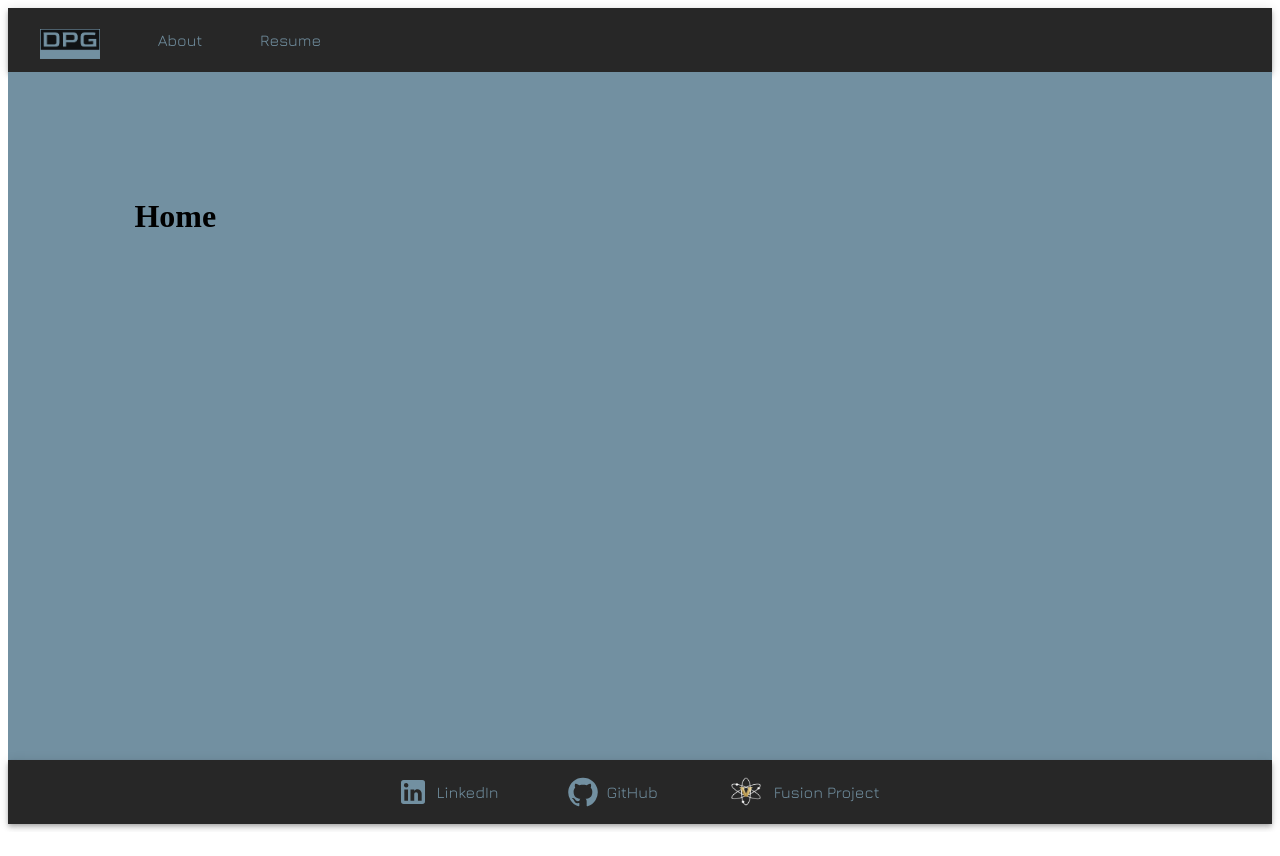
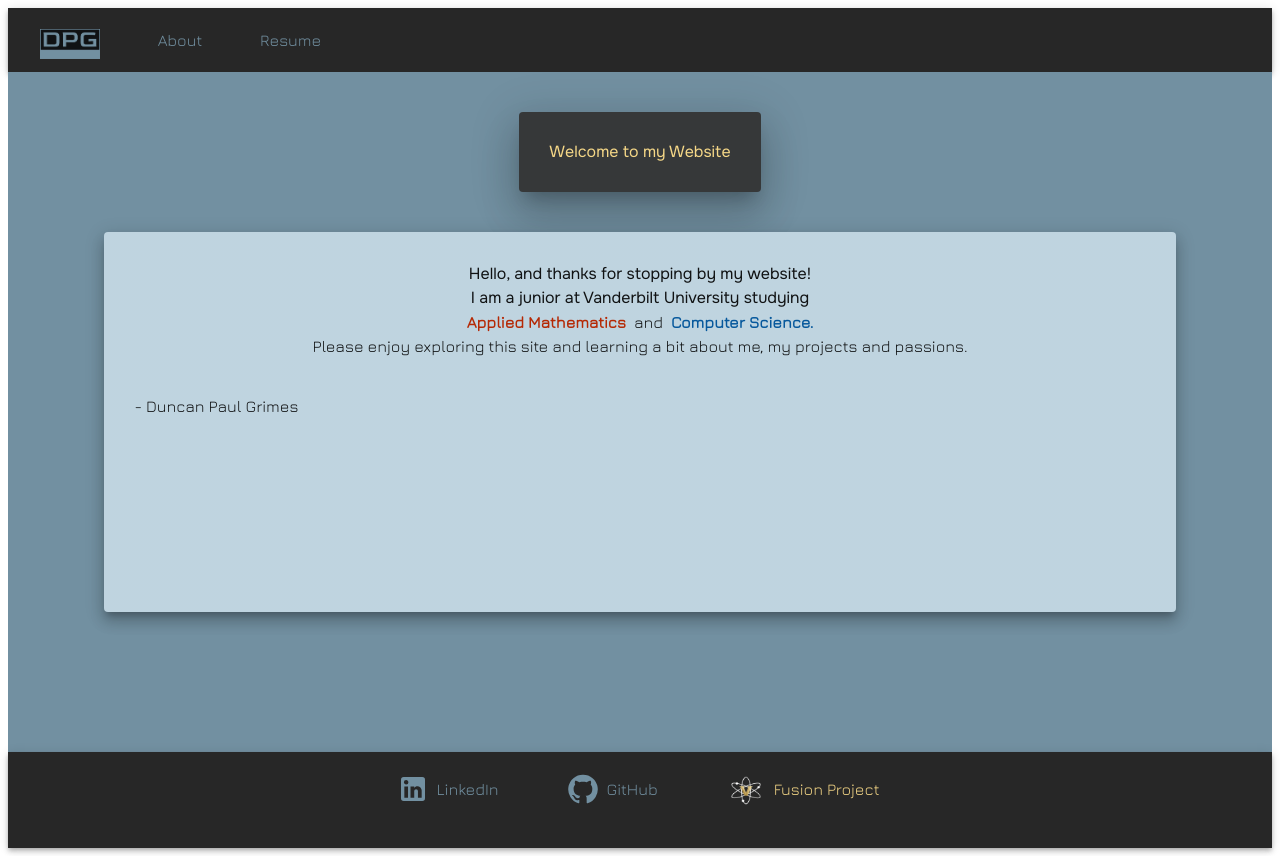
Before and after one commit to duncangrimes/dpg-website, a Next.js app: page / in a window 1280 px wide. Before the commit the page ends 832 px from the top, so only its background shows below. Built offline with nearby package versions, Linux system fonts and the light colour scheme.

Commit message:
resume viewable

```diff
--- /dev/null
+++ b/components/BigPaper.js
@@ -0,0 +1,10 @@
+import {Paper, Typography} from "@mui/material";
+import TitleBox from "./TitleBox";
+
+export default function BigPaper({height , children}) {
+    return (
+    <Paper className="bigPaper" elevation={10} sx={{backgroundColor: 'primary.light', height: height}}>
+            {children}
+        </Paper>
+    )
+}
--- a/components/Footer.js
+++ b/components/Footer.js
@@ -1,4 +1,4 @@
-import {AppBar, Box, Button, Stack, SvgIcon, Toolbar, Typography} from "@mui/material";
+import {AppBar, Box, Button, Container, Stack, SvgIcon, Toolbar, Typography} from "@mui/material";
 import LinkedInIcon from '@mui/icons-material/LinkedIn';
 import GitHubIcon from '@mui/icons-material/GitHub';
 import '../styles/styles.css';
@@ -6,9 +6,9 @@ import '../styles/styles.css';
 import * as React from "react";
 
 export default function Footer() {
-    return <AppBar className="appBar" position="static" sx={{bottom: 0}}>
+    return <AppBar className="appBar" position="static" sx={{height: '12vh',bottom: 0}}>
             <Toolbar sx={{justifyContent: 'center'}}>
-                <Stack direction="row" spacing="7vh">
+                <Stack sx={{padding: '1vh'}} direction="row" spacing="7vh">
                     <Button variant="text" color="inherit" startIcon={<LinkedInIcon style={{color: "#7290a1", fontSize: "32px"}}/>}
                             href="https://www.linkedin.com/in/duncan-grimes-a84641230/">
                         <Typography className="buttonText">LinkedIn</Typography>
@@ -17,10 +17,10 @@ export default function Footer() {
                             href="https://github.com/duncangrimes">
                         <Typography className="buttonText">GitHub</Typography>
                     </Button>
-                    <Button variant="text" startIcon ={<img src ="fusion-logo.png" alt= "fusion-logo" width = '40px'/>}
-                    href = "https://www.vanderbiltfusion.org/">
-                        <Typography className="buttonText">Fusion Project</Typography>
-                    </Button>
+                        <Button variant="text" startIcon ={<img style={{paddingTop: '5px'}} src ="fusion-logo.png"  alt="fusion-logo" width = '40px'/>}
+                        href = "https://www.vanderbiltfusion.org/">
+                            <Typography className="fusionButtonText" sx={{}}>Fusion Project</Typography>
+                        </Button>
                 </Stack>
             </Toolbar>
         </AppBar>
--- a/components/Layout.js
+++ b/components/Layout.js
@@ -3,36 +3,15 @@ import Footer from "./Footer";
 import {Box} from "@mui/material";
 import {createTheme, ThemeProvider} from "@mui/material/styles";
 import '@fontsource/jura';
+import theme from './theme.js';
 
-
-const theme = createTheme({
-    palette: {
-        mode: 'dark',
-        main: '#3b5257',
-        background: {
-            default: '#7290a1',
-        }
-    },
-    typography: {
-        fontFamily: 'Jura'
-    },
-    components: {
-        MuiAppBar: {
-            styleOverrides: {
-                root: {
-                    width: '100%',
-                }
-            }
-        }
-    }}
-)
 const Layout = ({children}) => {
     return (
         <ThemeProvider theme={theme}>
         <div className="content"
              style={{ display: 'flex', flexDirection: 'column'}}>
             <Navbar />
-            <Box sx={{height: "86vh", backgroundColor: 'background.default'}}>
+            <Box sx={{backgroundColor: 'primary.main'}}>
                 {children}
             </Box>
             <Footer />
--- a/components/Navbar.js
+++ b/components/Navbar.js
@@ -5,9 +5,9 @@ import {
     AppBar, Box, Button, Stack,
     Toolbar, Typography,
 } from "@mui/material";
-export default function Navbar(props) {
+export default function Navbar() {
     return (
-            <AppBar className = "appBar" position = 'static'>
+            <AppBar className = "appBar" position = 'static' sx={{justifyContent: 'left', alignItems: 'left'}}>
                 <Toolbar sx={{justifyContent: 'left' }}>
                     <Box color="inherit">
                     <Stack direction="row" spacing={5}>
--- /dev/null
+++ b/components/PageContent.js
@@ -0,0 +1,8 @@
+import {Box} from "@mui/material";
+import TitleBox from "./TitleBox";
+
+export default function PageContent({height, title, children}){
+    return (<Box sx={{height: height, display: 'flex', alignItems: 'center', justifyContent: 'start', flexDirection: 'column', paddingBottom: 10}}>
+        <TitleBox title={title}/>
+        {children}
+    </Box>);}
--- /dev/null
+++ b/components/TitleBox.js
@@ -0,0 +1,9 @@
+import {Paper, Typography} from "@mui/material";
+
+export default function TitleBox({title}){
+    return (<Paper className="smallPaper" elevation={24} sx={{backgroundColor: 'primary.dark'}}>
+        <Typography className="title" sx={{color:'secondary.main', fontFamily: 'onest'}}>
+            {title}
+        </Typography>
+    </Paper>);
+}
--- /dev/null
+++ b/components/theme.js
@@ -0,0 +1,49 @@
+import {createTheme} from "@mui/material/styles";
+
+const theme = createTheme({
+    palette: {
+        mode: 'dark',
+        primary: {
+            main: '#7290a1',
+            light:  '#b6cedb',
+            dark: '#101213'
+        },
+        secondary: {
+            main: '#f5d787'
+        },
+        background: {
+            default: '#7290a1',
+        }
+    },
+    typography: {
+        fontFamily: 'Jura',
+        textAlign: 'center'
+    },
+    components: {
+        MuiAppBar: {
+            styleOverrides: {
+                root: {
+                    width: '100%',
+                }
+            }
+        },
+        MuiBox: {
+            styleOverrides: {
+                root: {
+                    justifyContent: 'center',
+                    alignItems: 'center',
+                }
+            }
+        },
+        MuiTypography: {
+            styleOverrides: {
+                root: {
+                    alignItems: 'center',
+                    display: 'flex'
+                }
+            }
+        },
+    }}
+)
+
+export default theme;
--- a/package.json
+++ b/package.json
@@ -12,8 +12,10 @@
     "@emotion/react": "^11.11.1",
     "@emotion/styled": "^11.11.0",
     "@fontsource/jura": "^5.0.15",
+    "@fontsource/onest": "^5.0.1",
     "@mui/icons-material": "^5.14.11",
     "@mui/material": "^5.14.11",
+    "@react-pdf-viewer/core": "^3.12.0",
     "next": "latest",
     "react": "latest",
     "react-dom": "latest"
--- a/pages/index.js
+++ b/pages/index.js
@@ -1,7 +1,34 @@
-import {Box} from "@mui/material";
+import {Box, Container, Typography} from "@mui/material";
+import BigPaper from "../components/BigPaper";
+import PageContent from "../components/PageContent";
+import '@fontsource/onest'
 
 export default function HomePage() {
-    return <Box sx={{margin: '10%'}}>
-        <h1>Home </h1>
-    </Box>;
+    return <PageContent height="75vh" title='Welcome to my Website'>
+        <BigPaper height="40vh">
+            <Typography className={'text'} sx={{color: 'primary.dark', fontFamily: 'onest'}} >
+                Hello, and thanks for stopping by my website! <br/>
+                I am a junior at Vanderbilt University studying <br/>
+            </Typography>
+            <Box sx={{display: 'flex'}}>
+            <Typography className={'text'} fontWeight={900} color={'#b52905'}>
+                    Applied Mathematics
+
+            </Typography>
+            <Typography className={'text'} sx={{color: 'primary.dark', marginLeft: '8px', marginRight:'8px'}}>{"and"}</Typography>
+            <Typography className={'text'} fontWeight={900} color={'#06589c'}>
+                Computer Science.
+            </Typography>
+            </Box>
+            <Typography className={'text'} sx={{color: 'primary.dark'}}>
+                Please enjoy exploring this site and learning a bit about me, my projects and passions.
+            </Typography>
+            <br/><br/>
+            <Typography className={'text'} sx={{color: 'primary.dark', alignSelf: 'start'}}>
+                - Duncan Paul Grimes
+            <
+            /Typography>
+
+        </BigPaper>
+    </PageContent>
 }
--- a/styles/styles.css
+++ b/styles/styles.css
@@ -1,10 +1,48 @@
+
 .buttonText {
     text-transform: none;
     font-size: 24px;
     color: #7290a1;
 }
 
+.fusionButtonText {
+    text-transform: none;
+    font-size: 24px;
+    color: #f5d787;
+}
+
 .appBar {
     background-color: #101213;
     color: #FFFFFF;
 }
+
+.bigPaper {
+    justify-content: flex-start;
+    align-items: center;
+    display: flex;
+    flex-direction: column;
+    padding: 30px;
+    width: 80%;
+}
+
+.smallPaper{
+    justify-content: center;
+    align-items: center;
+    display: flex;
+    padding-left: 30px;
+    padding-right: 30px;
+    margin: 40px;
+    height: 80px;
+}
+
+.title {
+    font-size: 60px;
+    font-weight: bold;
+}
+
+.text {
+    font-size: 40px;
+    text-align: center;
+    font-family: Onest;
+    padding: 0px;
+}
```
Also changed, not shown: pages/about-me.js (+15 -1 lines), pages/resume.js (+16 -4 lines), 2 other files (tests, documents, lock files or other folders).
